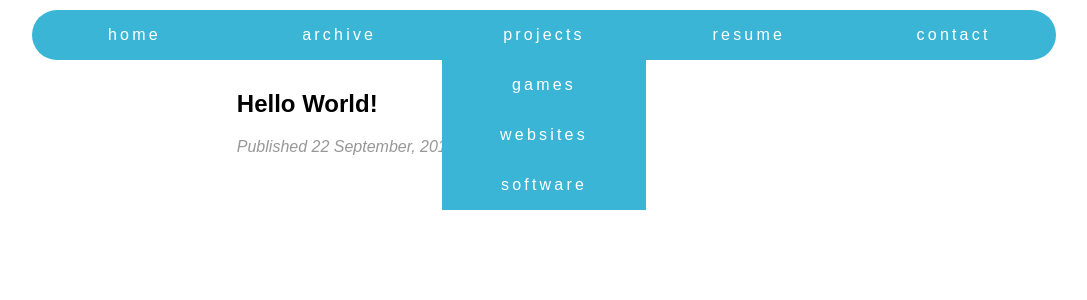
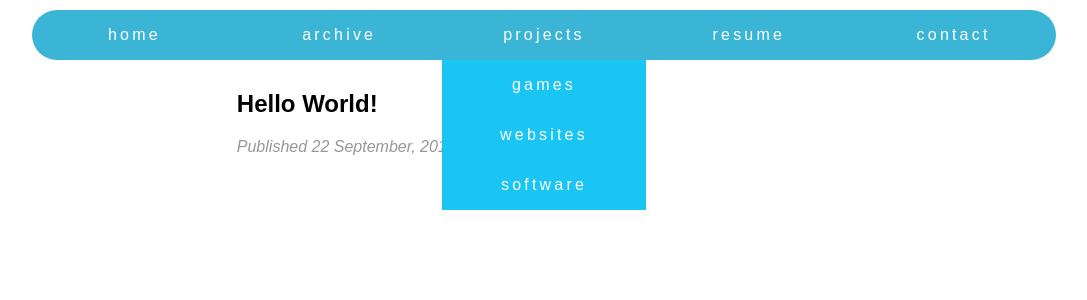
Before and after one commit to marcphilippebeaujean-abertay/ReactProjects, a React (Create React App) app in the folder blog-frontend/: page / in a window 1280 px wide. Shown: the top 300 px of the page, without its empty margins (96-1183 px from the left). Built offline with nearby package versions, Linux system fonts and the light colour scheme.

Commit message:
background transition for dropdown elements

```diff
--- a/blog-frontend/src/css/style.css
+++ b/blog-frontend/src/css/style.css
@@ -49,7 +49,10 @@
 .nav-element-dropdown {
   width: 100%;
   color: white;
-  background-color: #3bb5d6; }
+  background-color: #1ac4f3; }
+
+.nav-element-dropdown:hover {
+  color: #1ac4f3; }
 
 .App {
   width: 80%;
--- a/blog-frontend/src/scss/_navBar.scss
+++ b/blog-frontend/src/scss/_navBar.scss
@@ -1,4 +1,5 @@
 $nav-bg-colour: #3bb5d6;
+$nav-dropdown-colour: #1ac4f3;
 $nav-text-colour: white;
 $nav-border-radius: 25px;
 $hover-transition-speed: 0.5s;
@@ -9,7 +10,6 @@ $nav-element-width: 20%;
 #nav-div {
   position: relative;
   padding: $nav-bar-top-padding 0;
-  //margin-top: $nav-bar-top-margin;
   display: flex;
   flex-direction: row;
   align-content: center;
@@ -66,5 +66,9 @@ $nav-element-width: 20%;
 .nav-element-dropdown {
   width: 100%;
   color: $nav-text-colour;
-  background-color: $nav-bg-colour;
+  background-color: $nav-dropdown-colour;
 }
+
+.nav-element-dropdown:hover {
+  color: $nav-dropdown-colour;
+}
```
